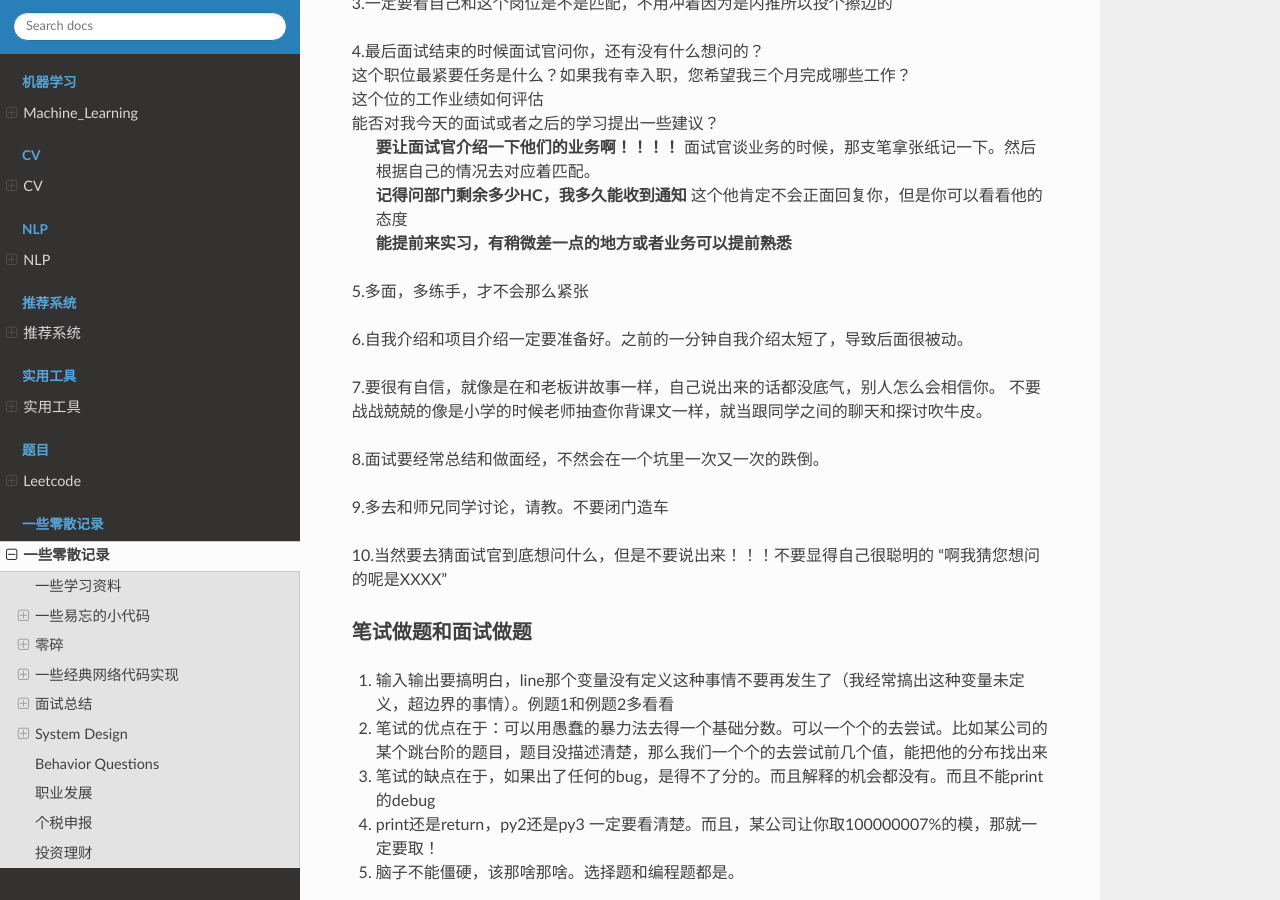
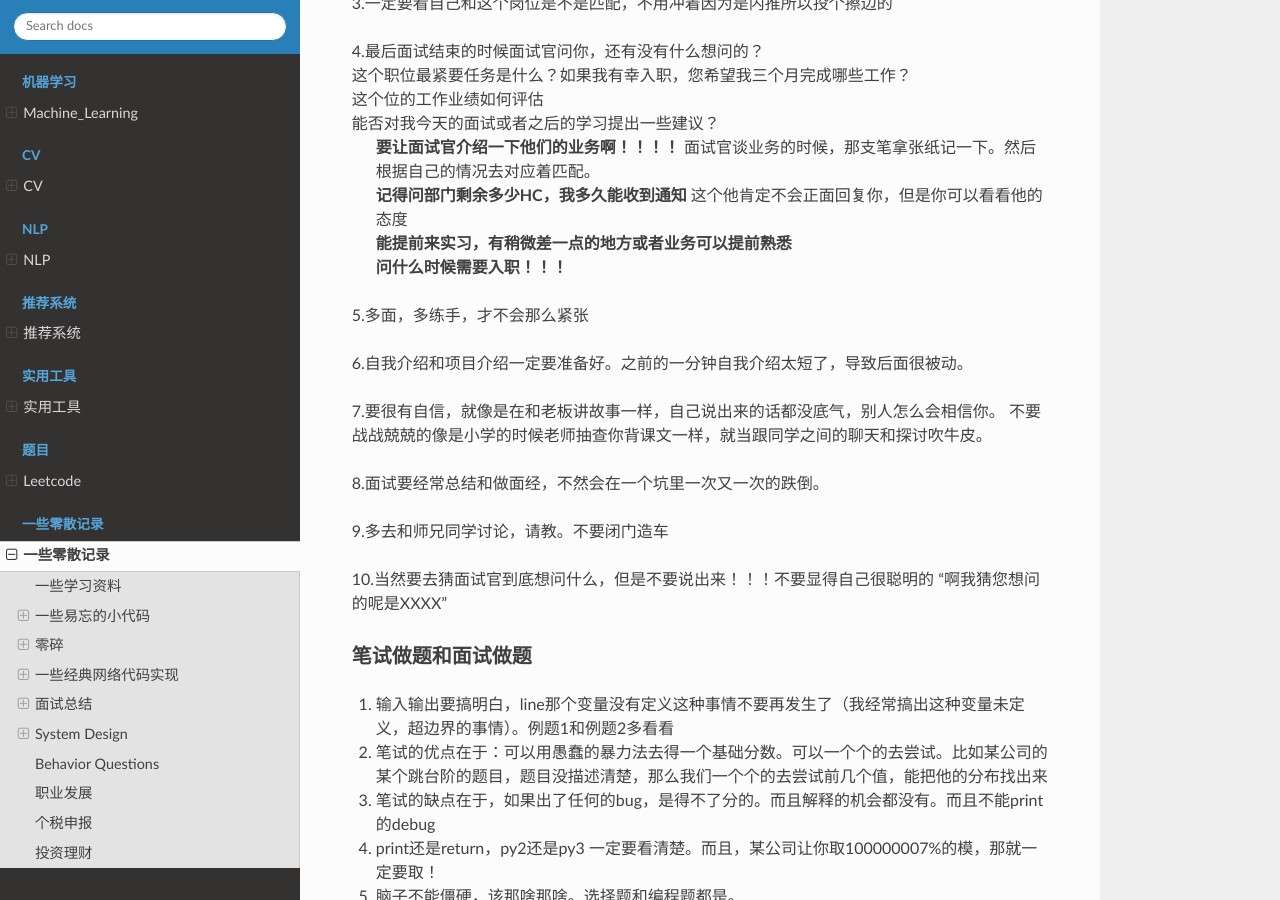
Before and after one commit to luochuankai-JHU/knowledge_record, a Sphinx documentation site: the page built from docs/python/python.rst, in a window 1280 px wide and 900 px high, scrolled down 24155 px. Built offline with Sphinx 7.4.7 and the Read the Docs theme 2.0.0, drawn with Linux system fonts in a browser that asks for light colours.

Commit message:
interview

```diff
--- a/docs/python/python.rst
+++ b/docs/python/python.rst
@@ -893,6 +893,7 @@ https://github.com/luochuankai-JHU/knowledge_record/blob/master/docs/recommend/S
 |  **要让面试官介绍一下他们的业务啊！！！！**  面试官谈业务的时候，那支笔拿张纸记一下。然后根据自己的情况去对应着匹配。
 |  **记得问部门剩余多少HC，我多久能收到通知**  这个他肯定不会正面回复你，但是你可以看看他的态度
 |  **能提前来实习，有稍微差一点的地方或者业务可以提前熟悉**
+|  **问什么时候需要入职！！！**
 
 5.多面，多练手，才不会那么紧张
 
```
